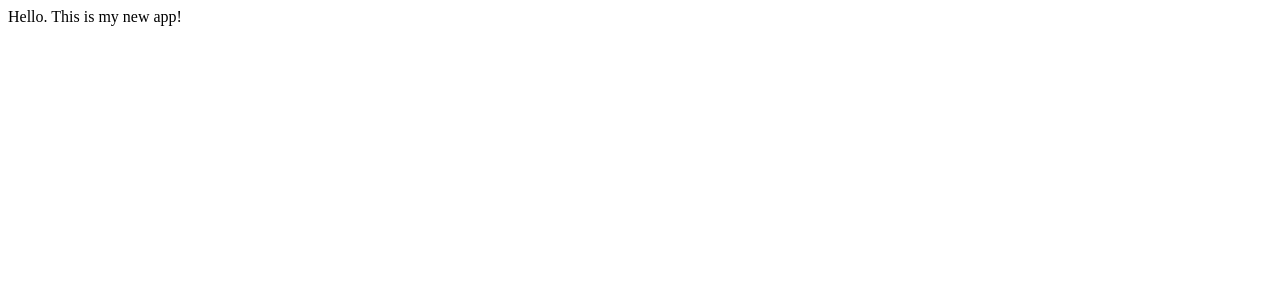
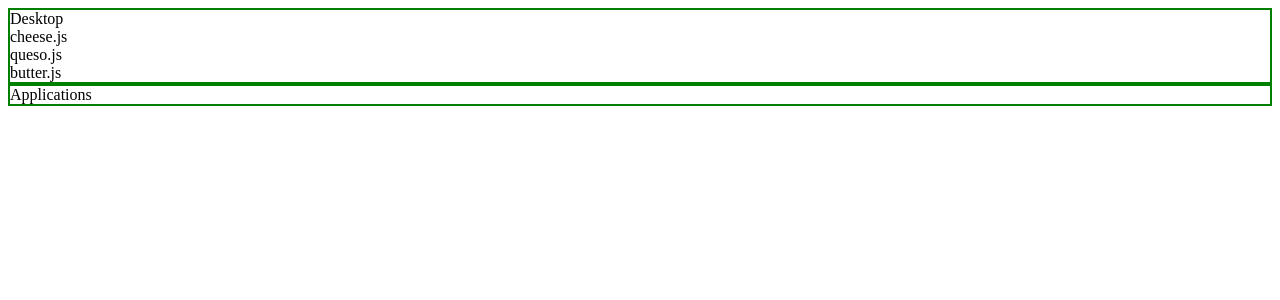
Before and after one commit to lognorman20/file-tree-gadget, a React (Create React App) app: page / in a window 1280 px wide. Shown: the top 300 px of the page. Built offline with nearby package versions, Linux system fonts and the light colour scheme.

Commit message:
rendering components w/ style

```diff
--- a/src/App.js
+++ b/src/App.js
@@ -1,7 +1,28 @@
 import React from 'react';
 
 function App() {
-	return 'Hello. This is my new app!';
+	return <div>
+		<Folder name="Desktop">
+			<File name="cheese.js" />
+			<File name="queso.js" />
+			<File name="butter.js" />
+		</Folder>
+		<Folder name="Applications"/>
+	</div>
+
+}
+
+const Folder = (props) => {
+	console.log(props);
+	const borderStyle = { border: '2px solid green' }
+	return <div style={borderStyle}>
+		{props.name}
+		{props.children}
+	</div>
+}
+
+const File = (props) => {
+	return <div>{props.name}</div>
 }
 
 export default App;
```
